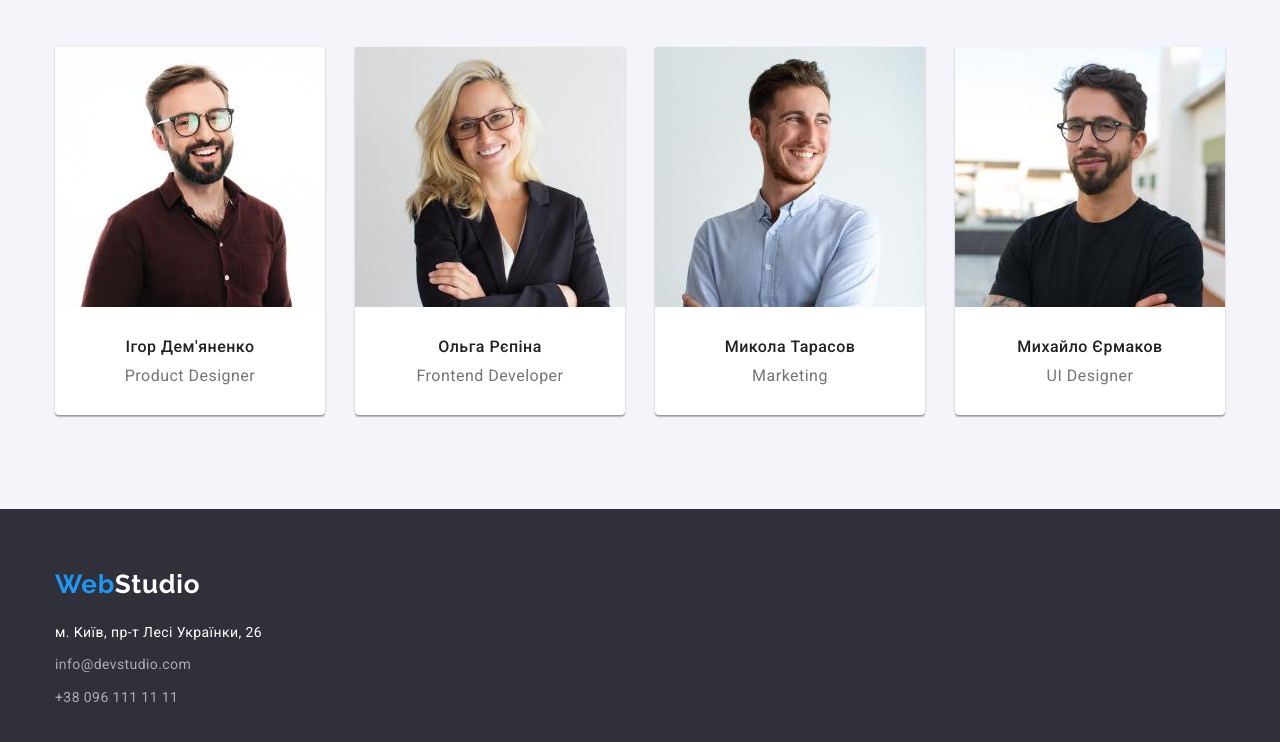
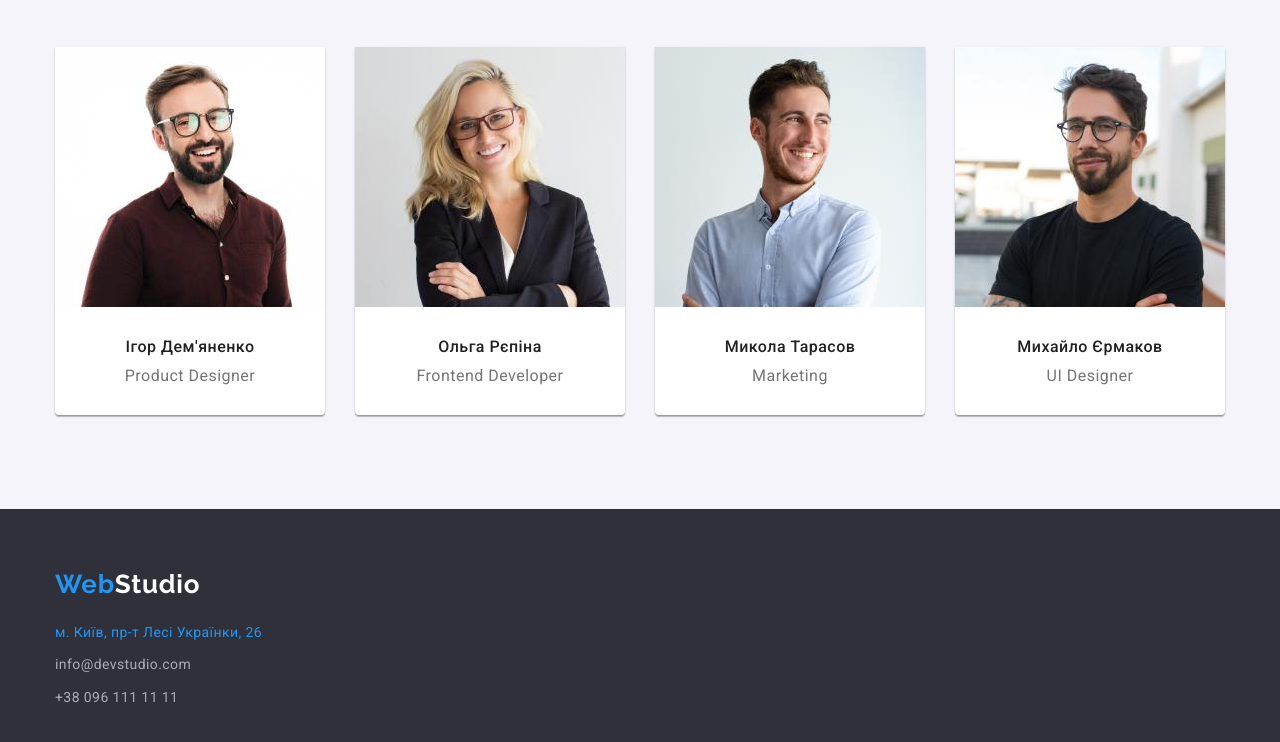
Before and after one commit to kirhal/goit-markup-hw-03, a plain HTML site: page index.html in a window 1280 px wide. In both pictures the pointer is over the link "м. Київ, пр-т Лесі Українки, 26". Shown: the part 1530-2272 px from the top of the page. Drawn offline with nearby package versions, Linux system fonts and the light colour scheme.

Commit message:
footer changes

```diff
--- a/css/styles.css
+++ b/css/styles.css
@@ -282,6 +282,10 @@ img {
   line-height: 1.7;
   letter-spacing: 0.03em;
 }
+.link.address:hover,
+.link.address:focus {
+  color: #2196f3;
+}
 .contacts.footer {
   color: rgba(255, 255, 255, 0.6);
   font-style: normal;
```
Also changed, not shown: index.html (+3 -1 lines).
